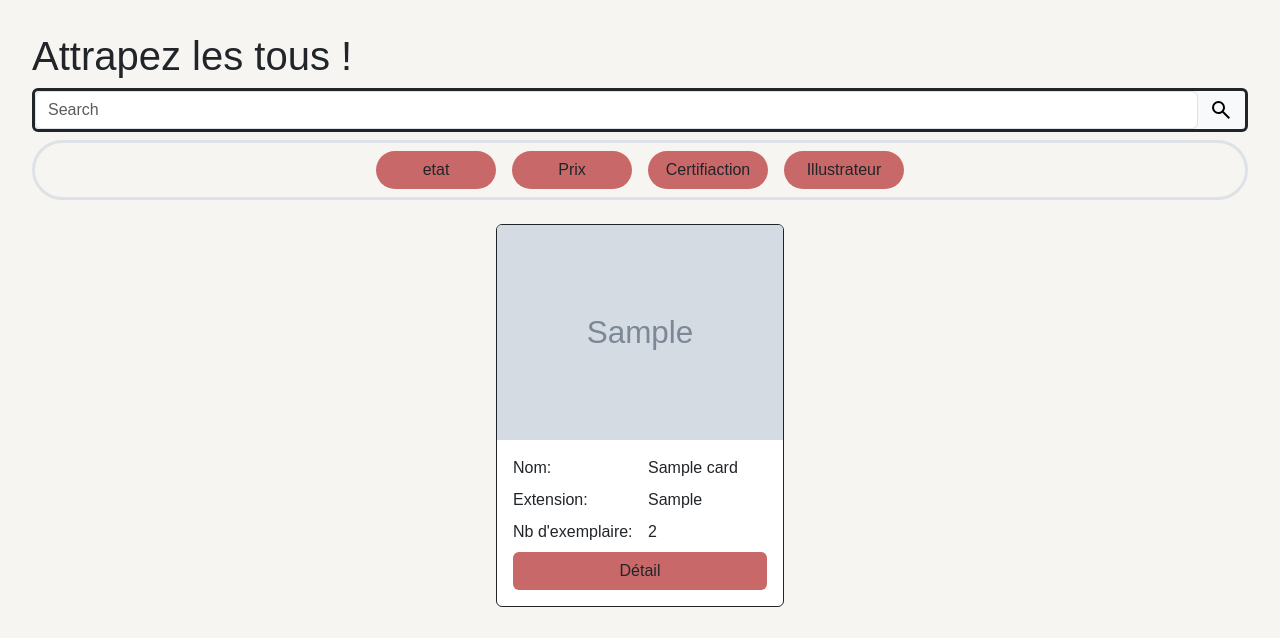
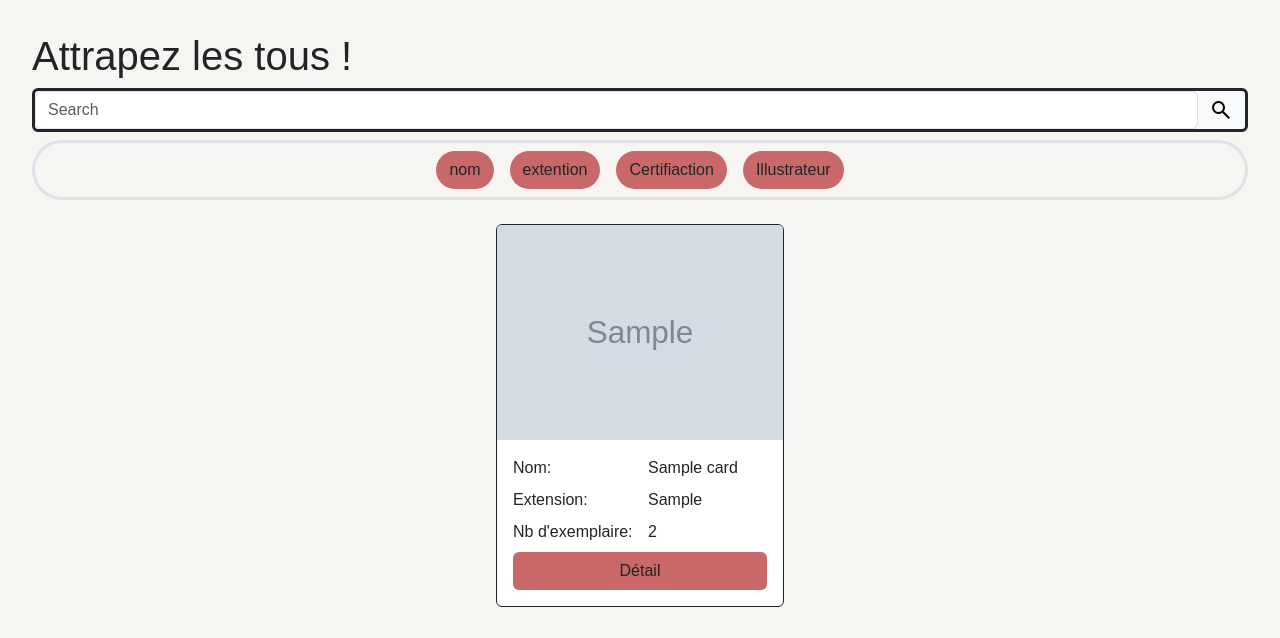
Before and after one commit to Pierrick74/laravel-test, a Laravel app: page / in a window 1280 px wide. Shown: the part 73-711 px from the top of the page. Run offline with Laravel 12, Linux system fonts and the light colour scheme; tables that the repository leaves empty hold one stand-in row (values such as "Sample post").

Commit message:
feat(homepage): add filter

```diff
--- a/app/Http/Controllers/HomeController.php
+++ b/app/Http/Controllers/HomeController.php
@@ -10,7 +10,21 @@ class HomeController extends Controller
 {
     public function index()
     {
-        $products = Card::all();
-        return view('homepage',  ['products' => $products]);
+        $cards = Card::all();
+        return view('homepage',  ['cards' => $cards]);
+    }
+
+    public function index_name()
+    {
+        $cards = Card::orderBy('name', 'asc')->get();
+
+        return view('homepage',  ['cards' => $cards]);
+    }
+
+    public function index_extension()
+    {
+        $cards = Card::orderBy('extension', 'asc')->get();
+
+        return view('homepage',  ['cards' => $cards]);
     }
 }
--- a/resources/views/homepage.blade.php
+++ b/resources/views/homepage.blade.php
@@ -8,22 +8,22 @@
         </button>
     </div>
     <div class="d-flex gap-3 flex-fill mt-2 p-2 border-3  border rounded-pill scroll_h justify-content-center">
-    <button  class="btn btn-block rounded-pill"  style="min-width: 120px;" >etat</button>
-    <button  class="btn btn-block rounded-pill"  style="min-width: 120px;">Prix </button>
-    <button  class="btn btn-block rounded-pill"  style="min-width: 120px;">Certifiaction</button>
-    <button  class="btn btn-block rounded-pill"  style="min-width: 120px;">Illustrateur</button>
+    <button onclick="window.location='{{ url("/name") }}'" class="btn btn-block rounded-pill">nom</button>
+    <button onclick="window.location='{{ url("/extension") }}'" class="btn btn-block rounded-pill">extention </button>
+    <button  class="btn btn-block rounded-pill">Certifiaction</button>
+    <button  class="btn btn-block rounded-pill">Illustrateur</button>
     </div>
     <section id="Card" class="mt-4 d-flex flex-wrap gap-3 justify-content-center">
-        @foreach($products as $product)
+        @foreach($cards as $card)
             <div class="card border-1 border-dark" style="width: 18rem;">
                 <div class="d-block text-center h-75 d-inline-block">
-                    <img src="../assets/photos/{{$product -> photo}}" class="card-img-top mw-75" alt="...">
+                    <img src="../assets/photos/{{$card -> photo}}" class="card-img-top mw-75" alt="...">
                 </div>
                 <div class="card-body">
-                    <span class="d-flex"><p class="card-title w-50 font-weight-bold">Nom:</p><p class="m-0 px-2 w-50 text-right font-weight-bold">{{$product -> name}}</p></span>
-                    <span class="d-flex"><p class="card-title w-50 font-weight-bold">Extension:</p><p class="m-0 px-2 w-50 text-right font-weight-bold">{{$product -> extension}}</p></span>
+                    <span class="d-flex"><p class="card-title w-50 font-weight-bold">Nom:</p><p class="m-0 px-2 w-50 text-right font-weight-bold">{{$card -> name}}</p></span>
+                    <span class="d-flex"><p class="card-title w-50 font-weight-bold">Extension:</p><p class="m-0 px-2 w-50 text-right font-weight-bold">{{$card -> extension}}</p></span>
                     <span class="d-flex"><p class="card-title w-50 font-weight-bold">Nb d'exemplaire:</p><p class="m-0 px-2 w-50 text-right font-weight-bold">2</p></span>
-                    <boutton onclick="window.location='{{ url("/product/{$product->id}") }}'" class="btn btn-block w-100">Détail</boutton>
+                    <button onclick="window.location='{{ url("/product/{$card ->id}") }}'" class="btn btn-block w-100">Détail</button>
                 </div>
             </div>
         @endforeach
--- a/routes/web.php
+++ b/routes/web.php
@@ -3,9 +3,11 @@
 use Illuminate\Support\Facades\Route;
 
 Route::get('/', [\App\Http\Controllers\HomeController::class, 'index']);
+Route::get('/name', [\App\Http\Controllers\HomeController::class, 'index_name']);
+Route::get('/extension', [\App\Http\Controllers\HomeController::class, 'index_extension']);
 
 Route::get('/product', [\App\Http\Controllers\ProductController::class, 'index']);
 
-Route::get('/product/{id}', [\App\Http\Controllers\ProductController::class, 'indexWithId']);
+Route::get('/product/{card}', [\App\Http\Controllers\ProductController::class, 'indexWithId']);
 
 Route::get('/cart', [\App\Http\Controllers\CartController::class, 'index']);
```
Also changed, not shown: app/Http/Controllers/ProductController.php (+4 -4 lines).
